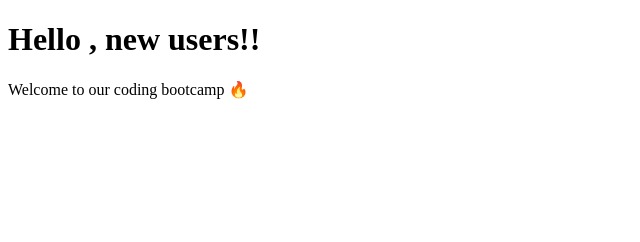
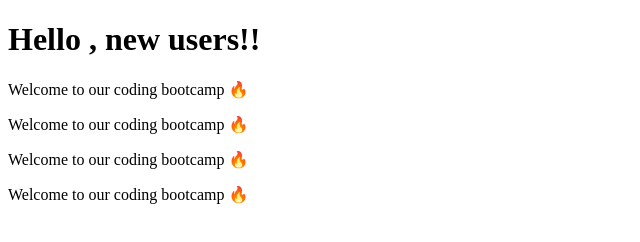
Before and after one commit to Vaibhexa/codverse, a plain HTML site: page index.html in a window 1280 px wide. Shown: the whole page, without its empty margins (0-640 px from the left). Drawn offline with Linux system fonts and the light colour scheme.

Commit message:
adding text

```diff
--- a/index.html
+++ b/index.html
@@ -8,5 +8,8 @@
 <body>
     <h1>Hello , new users!!</h1>
     <p>Welcome to our coding bootcamp 🔥</p>
+    <p>Welcome to our coding bootcamp 🔥</p>
+    <p>Welcome to our coding bootcamp 🔥</p>
+    <p>Welcome to our coding bootcamp 🔥</p>
 </body>
 </html>
```
